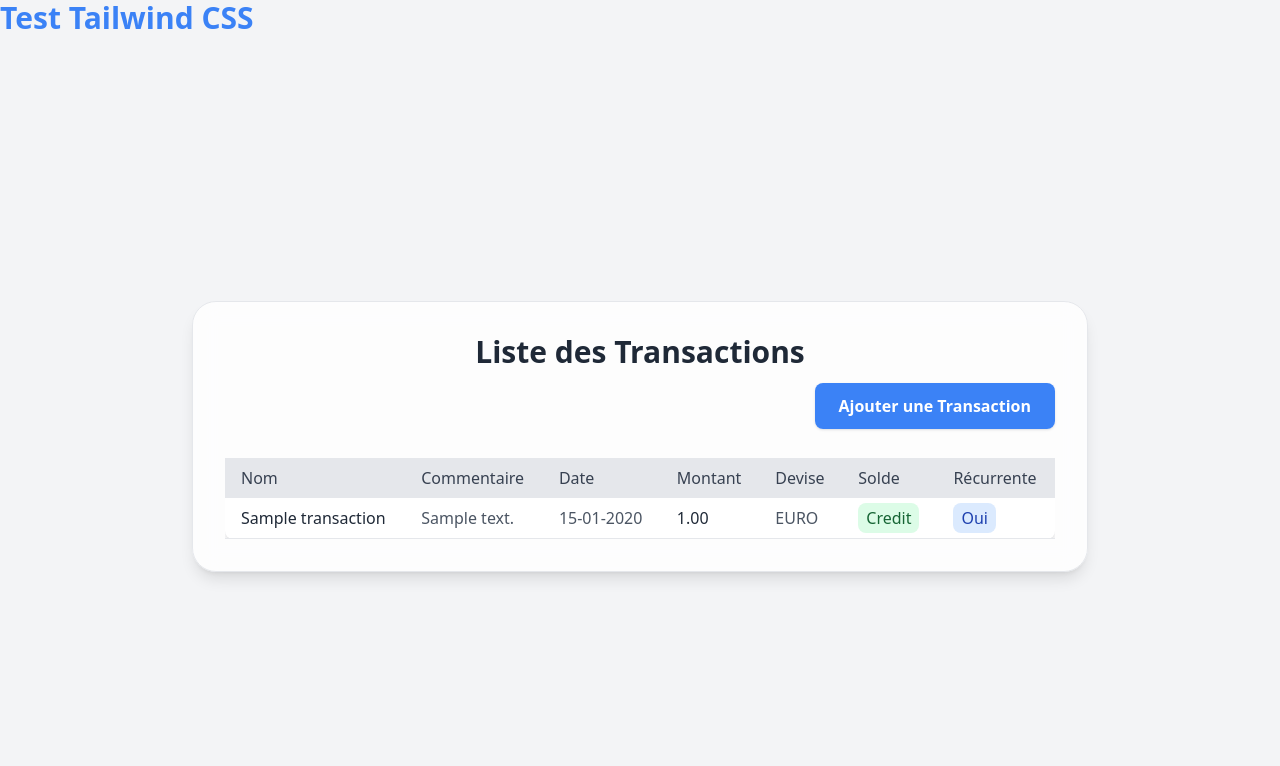
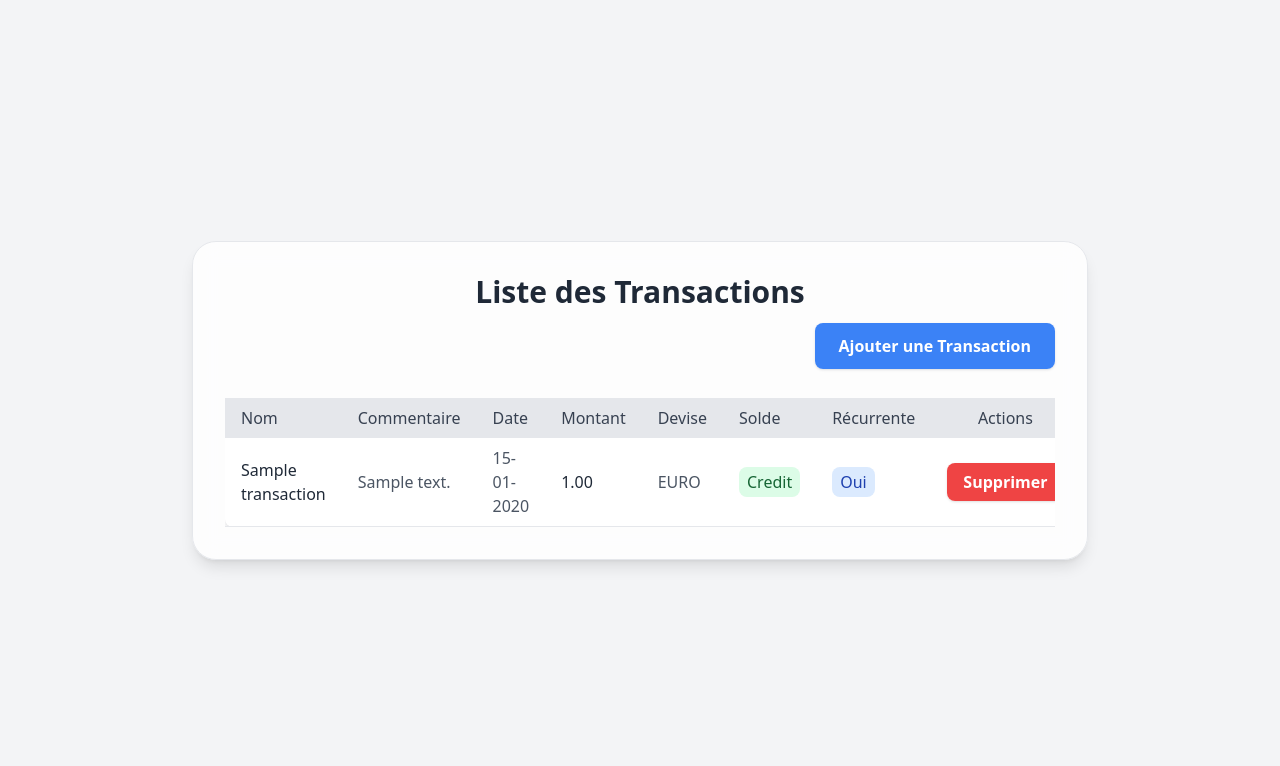
Before and after one commit to Jonathancassara/Budget_WebaApp, a Django app: page /transactions/ in a window 1280 px wide. Shown: the top 766 px of the page. After the commit the page ends 567 px from the top, so only its background shows below. Run offline with Django 5.2, Linux system fonts and the light colour scheme; tables that the repository leaves empty hold one stand-in row (values such as "Sample post").

Commit message:
fix delete transaction
fix probleme button

```diff
--- a/budget/frontend/templates/frontend/transactions_list.html
+++ b/budget/frontend/templates/frontend/transactions_list.html
@@ -8,7 +8,7 @@
     <link rel="stylesheet" href="{% static 'css/style.css' %}">
 </head>
 <body class="bg-gray-100 text-gray-800 font-sans">
-    <h1 class="text-3xl font-bold text-blue-500">Test Tailwind CSS</h1>
+
     <!-- Main Container -->
     <div class="min-h-screen flex items-center justify-center">
         <!-- Content Card -->
@@ -36,6 +36,7 @@
                             <th class="px-4 py-2 text-gray-700 font-medium">Devise</th>
                             <th class="px-4 py-2 text-gray-700 font-medium">Solde</th>
                             <th class="px-4 py-2 text-gray-700 font-medium">Récurrente</th>
+                            <th class="px-4 py-2 text-gray-700 font-medium text-center">Actions</th>
                         </tr>
                     </thead>
                     <tbody>
@@ -60,10 +61,16 @@
                                 <span class="px-2 py-1 bg-gray-100 text-gray-800 rounded-lg">Non</span>
                                 {% endif %}
                             </td>
+                            <td class="px-4 py-2 text-center">
+                                <a href="{% url 'supprimer_transaction' transaction.id %}"
+                                   class="px-4 py-2 bg-red-500 text-white font-semibold rounded-lg shadow hover:bg-red-600 focus:outline-none focus:ring-2 focus:ring-red-300">
+                                    Supprimer
+                                </a>
+                            </td>
                         </tr>
                         {% empty %}
                         <tr>
-                            <td colspan="7" class="px-4 py-2 text-center text-gray-600">Aucune transaction disponible</td>
+                            <td colspan="8" class="px-4 py-2 text-center text-gray-600">Aucune transaction disponible</td>
                         </tr>
                         {% endfor %}
                     </tbody>
--- a/budget/frontend/urls.py
+++ b/budget/frontend/urls.py
@@ -1,10 +1,11 @@
 # frontend/urls.py
 from django.urls import path
-from .views import index,gestion,ajouter_transaction, transactions_list
+from .views import index,gestion,ajouter_transaction, transactions_list,supprimer_transaction
 
 urlpatterns = [
     path('', index, name='index'),
     path('gestion/', gestion, name='gestion'),
     path('transactions/', transactions_list, name='transactions_list'),
     path('transactions/ajouter/', ajouter_transaction, name='ajouter_transaction'),
+    path('transactions/supprimer/<int:transaction_id>/', supprimer_transaction, name='supprimer_transaction'),  # Supprimer une transaction
 ]
--- a/budget/frontend/views.py
+++ b/budget/frontend/views.py
@@ -1,5 +1,5 @@
 # frontend/views.py
-from django.shortcuts import render, redirect
+from django.shortcuts import render, get_object_or_404, redirect
 from .models import Transaction
 from datetime import datetime
 
@@ -12,12 +12,19 @@ def gestion(request):
 
 
 def transactions_list(request):
-    transactions = Transaction.objects.all().order_by('-date')  # Dernières transactions d'abord
+    """
+    Vue pour afficher la liste des transactions.
+    """
+    transactions = Transaction.objects.all().order_by('-date')  # Trier par date décroissante
     return render(request, 'frontend/transactions_list.html', {'transactions': transactions})
 
 
 def ajouter_transaction(request):
+    """
+    Vue pour ajouter une nouvelle transaction.
+    """
     if request.method == 'POST':
+        # Récupérer les données du formulaire
         nom = request.POST.get('nom')
         commentaire = request.POST.get('commentaire', '')
         date = datetime.strptime(request.POST.get('date'), "%Y-%m-%d").date()
@@ -26,7 +33,7 @@ def ajouter_transaction(request):
         solde = request.POST.get('solde')
         recurrente = request.POST.get('recurrente') == 'on'
 
-        # Créer la transaction
+        # Créer une nouvelle transaction
         Transaction.objects.create(
             nom=nom,
             commentaire=commentaire,
@@ -36,6 +43,19 @@ def ajouter_transaction(request):
             solde=solde,
             recurrente=recurrente,
         )
-        return redirect('transactions_list')  # Redirection vers la liste des transactions
+        return redirect('transactions_list')  # Rediriger vers la liste des transactions
 
     return render(request, 'frontend/ajouter_transaction.html')
+
+
+def supprimer_transaction(request, transaction_id):
+    """
+    Vue pour supprimer une transaction.
+    """
+    transaction = get_object_or_404(Transaction, id=transaction_id)
+
+    if request.method == 'POST':
+        transaction.delete()
+        return redirect('transactions_list')
+
+    return render(request, 'frontend/supprimer_transaction.html', {'transaction': transaction})
--- a/budget/static/css/style.css
+++ b/budget/static/css/style.css
@@ -665,6 +665,12 @@ video {
   justify-content: space-between;
 }
 
+.space-x-4 > :not([hidden]) ~ :not([hidden]) {
+  --tw-space-x-reverse: 0;
+  margin-right: calc(1rem * var(--tw-space-x-reverse));
+  margin-left: calc(1rem * calc(1 - var(--tw-space-x-reverse)));
+}
+
 .space-x-6 > :not([hidden]) ~ :not([hidden]) {
   --tw-space-x-reverse: 0;
   margin-right: calc(1.5rem * var(--tw-space-x-reverse));
@@ -731,6 +737,11 @@ video {
   background-color: rgb(229 231 235 / var(--tw-bg-opacity, 1));
 }
 
+.bg-gray-300 {
+  --tw-bg-opacity: 1;
+  background-color: rgb(209 213 219 / var(--tw-bg-opacity, 1));
+}
+
 .bg-gray-50 {
   --tw-bg-opacity: 1;
   background-color: rgb(249 250 251 / var(--tw-bg-opacity, 1));
@@ -754,6 +765,11 @@ video {
 .bg-red-100 {
   --tw-bg-opacity: 1;
   background-color: rgb(254 226 226 / var(--tw-bg-opacity, 1));
+}
+
+.bg-red-500 {
+  --tw-bg-opacity: 1;
+  background-color: rgb(239 68 68 / var(--tw-bg-opacity, 1));
 }
 
 .bg-white {
@@ -984,9 +1000,19 @@ video {
   background-color: rgb(37 99 235 / var(--tw-bg-opacity, 1));
 }
 
+.hover\:bg-gray-400:hover {
+  --tw-bg-opacity: 1;
+  background-color: rgb(156 163 175 / var(--tw-bg-opacity, 1));
+}
+
 .hover\:bg-green-600:hover {
   --tw-bg-opacity: 1;
   background-color: rgb(22 163 74 / var(--tw-bg-opacity, 1));
+}
+
+.hover\:bg-red-600:hover {
+  --tw-bg-opacity: 1;
+  background-color: rgb(220 38 38 / var(--tw-bg-opacity, 1));
 }
 
 .hover\:text-gray-900:hover {
@@ -1010,7 +1036,17 @@ video {
   --tw-ring-color: rgb(147 197 253 / var(--tw-ring-opacity, 1));
 }
 
+.focus\:ring-gray-300:focus {
+  --tw-ring-opacity: 1;
+  --tw-ring-color: rgb(209 213 219 / var(--tw-ring-opacity, 1));
+}
+
 .focus\:ring-green-300:focus {
   --tw-ring-opacity: 1;
   --tw-ring-color: rgb(134 239 172 / var(--tw-ring-opacity, 1));
 }
+
+.focus\:ring-red-300:focus {
+  --tw-ring-opacity: 1;
+  --tw-ring-color: rgb(252 165 165 / var(--tw-ring-opacity, 1));
+}
```
